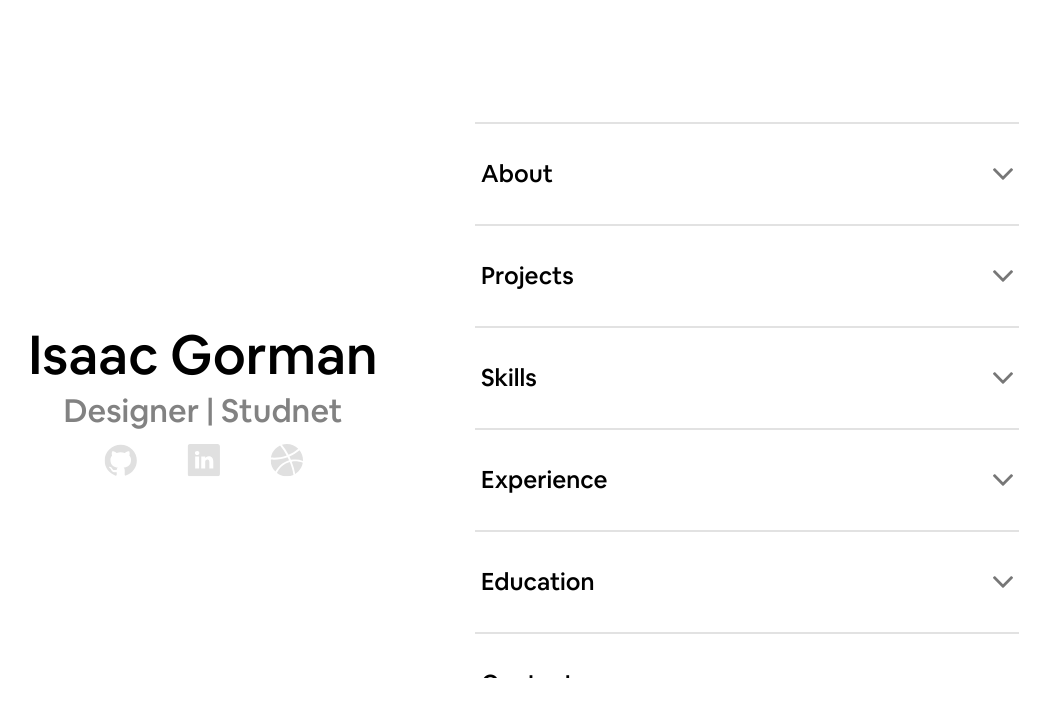
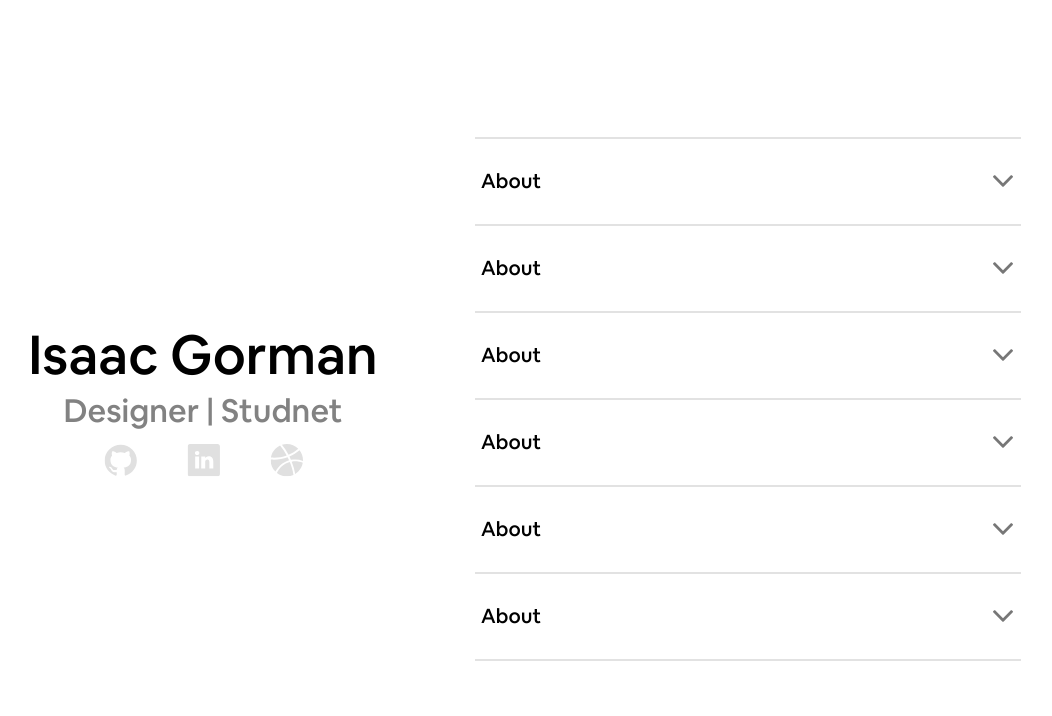
Before and after one commit to isaac-gorman/resume, a React (Create React App) app in the folder my_resume/: page / in a window 1280 px wide. Shown: the top 716 px of the page, without its empty margins (165-1217 px from the left). Built offline with nearby package versions, Linux system fonts and the light colour scheme.

Commit message:
... Fernando Martinez told me so

```diff
--- a/my_resume/src/Components/Credentials/About.js
+++ b/my_resume/src/Components/Credentials/About.js
@@ -2,19 +2,26 @@ import React from 'react';
 import styled from "styled-components";
 
 const AboutWrapper = styled.div`
-    padding: 20px;
+    width: 90%;
+    margin-left: 14px;
+    @media (min-width: 1024px) {
+        margin-left: 24px;
+    }
 `;
 
 const Text = styled.p`
+margin-top: 0px;
+margin-bottom: 43px;
 font-family: 'book';
 font-weight: normal;
 color: #4F4F4F;
 font-size: 14px;
 text-align: left;
-
+margin-bottom: 30px;
 @media (min-width: 1024px) {
-    font-size: 16px;
-  }
+    margin-bottom: 43px;
+    font-size: 18px;
+}
 `
 
 
--- a/my_resume/src/Components/Credentials/Accordion.css
+++ b/my_resume/src/Components/Credentials/Accordion.css
@@ -28,15 +28,15 @@
 
   @media (min-width: 1024px) {
     .accordion {
-      height: 100px;
+      height: 85px;
     }
   }
 
   /* Add a background color to the button if it is clicked on (add the .active class with JS), and when you move the mouse over it (hover) */
-  /* .accordion:hover,
+ /* .accordion:hover,
   .active {
-    background-color: #ccc; */
-  /* } */
+    background-color: #ccc;
+  } */
 
   /* Style the accordion content title */
   .accordion__title {
@@ -47,7 +47,7 @@
   }
   @media (min-width: 1024px) {
     .accordion__title {
-      font-size: 24px;
+      font-size: 20px;
     }
   }
 
--- a/my_resume/src/Components/Credentials/Projects.js
+++ b/my_resume/src/Components/Credentials/Projects.js
@@ -4,20 +4,26 @@ import styled from "styled-components";
 const ProjectsWrapper = styled.div`
     display: flex;
     flex-direction: column;
-    // height: 400px;
+    margin-left: 14px;
+    @media (min-width: 1024px) {
+        margin-left: 24px;
+    }
 `;
 
 const ProjectsContainer = styled.div`
     display: flex;
     // height: 400px;
-    margin-bottom: 20px;
+    margin-bottom: 30px;
+    @media (min-width: 1024px) {
+        margin-bottom: 43px;
+    }
 `;
 
 // ----- Year ---------------------
 const YearColumn = styled.div`
     height: 100%;
     width: 20%;
-    background-color: lightgreen;
+    // background-color: lightgreen;
     // display: flex;
     // justify-content: start;
     // align-items: start;
@@ -25,6 +31,7 @@ const YearColumn = styled.div`
 
 const Year = styled.p`
     margin-top: 0px;
+    margin-bottom: 0px;
     font-family: 'light';
     font-weight: normal;
     color: #828282;
@@ -32,7 +39,7 @@ const Year = styled.p`
     text-align: left;
 
     @media (min-width: 1024px) {
-        font-size: 16px;
+        font-size: 18px;
     }
 `;
 // ----- Year ---------------------
@@ -40,34 +47,47 @@ const Year = styled.p`
 const ProjectInfo = styled.div`
     height: 100%;
     width: 80%;
-    background-color: lightblue;
+    // background-color: lightblue;
     display: flex;
     flex-direction: column;
+
 `;
 
 const ProjectNameLink = styled.a`
-    text-decoration: none;
-    font-family: 'light';
+    text-decoration: underline;
+    font-family: 'medium';
     font-weight: normal;
-    color: #828282;
+    color: #4F4F4F;
     font-size: 14px;
     text-align: left;
+
+    &:hover {
+        color: #9ab8e9;
+      }
+      &:active {
+        color: #144ba6;
+      }
+
     @media (min-width: 1024px) {
-        font-size: 16px;
+        font-size: 20px;
     }
 `;
 
 const ProjectDescription = styled.p`
-    font-family: 'light';
+    font-family: 'book';
     font-weight: normal;
-    color: #828282;
+    color: #4F4F4F;
     font-size: 14px;
     text-align: left;
 
+    margin-top: 0px;
+    margin-bottom: 0px;
+
     @media (min-width: 1024px) {
-        font-size: 16px;
+        font-size: 18px;
     }
 `;
+
 function Projects() {
     return(
         <ProjectsWrapper>
@@ -76,7 +96,7 @@ function Projects() {
                     <Year>2020</Year>
                 </YearColumn>
                 <ProjectInfo>
-                        <ProjectNameLink href={"https://www.google.com"} target="_blank" >kin cook</ProjectNameLink>
+                        <ProjectNameLink href={"https://github.com/isaac-gorman/kin-cook"} target="_blank" >kin cook ></ProjectNameLink>
                         <ProjectDescription>Easiest way to maintain tradition through the dishes you love.</ProjectDescription>
                 </ProjectInfo>
             </ProjectsContainer>
--- a/my_resume/src/Components/PageContainer.js
+++ b/my_resume/src/Components/PageContainer.js
@@ -11,8 +11,12 @@ const PageWrapper = styled.div`
     width: 100vw;
     // background: #FFF6F6;
     display: flex;
-    // justify-content: center;
+    justify-content: center;
     align-items: center;
+
+    @media (min-width: 1024px) {
+        // flex-direction: column;
+      }
 `;
 
 const InnerBounds = styled.div`
@@ -22,13 +26,13 @@ const InnerBounds = styled.div`
     // background: #FFECEC;
     display: flex;
     flex-direction: column;
-    justify-content: space-around;
+    // justify-content: space-around;
     align-items: center;
 
     @media (min-width: 1024px) {
         flex-direction: row;
-        justify-content: center;
-        align-items: center;
+        // justify-content: center;
+        // align-items: center;
       }
 `;
 
@@ -41,12 +45,12 @@ const IntroBounds = styled.div`
     display: flex;
     flex-direction: column;
     justify-content: center;
-    align-items: center;
+    // align-items: center;
     @media (min-width: 1024px) {
         flex-direction: row;
 
-        height: 100%;
-        width: 100%;
+        height: 80%;
+        width: 50%;
       }
 `;
 
@@ -62,27 +66,23 @@ const CredentialsBounds = styled.div`
 
 
     @media (min-width: 1024px) {
-        // height: 100%;
-        width: 100%;
-
-        overflow: hidden;
-        overflow-y: scroll;
+        height: 70%;
+        width: 50%;
+        margin-top: 0px;
+        margin-bottom: 0px;
+        // background: blue;
       }
 `;
 
 const DesktopCredentialsBounds = styled.div`
     @media (min-width: 1024px) {
+        width: 50%;
+        height: 100%;
         display: flex;
         flex-direction: column;
-        justify-content: center;
-        align-items: center;
-
-        // height: 600px;
-        width: 80%;
-        background: green;
+        justify-content: space-around;
       }
 `;
-
 
 
 function PageConatiner() {
@@ -92,12 +92,23 @@ function PageConatiner() {
              <IntroBounds>
                 <Intro/>
              </IntroBounds>
+             {/* <DesktopCredentialsBounds> */}
+                {/* <CredentialsHeader/> */}
                 <CredentialsBounds>
-                 {/* <DesktopCredentialsBounds> */}
                     <LineBreak/>
                     <Accordion title="About" content={<About/>} />
                     <LineBreak/>
-                <Accordion title="Projects" content={<Projects/>} />
+                    <Accordion title="About" content={<Projects/>} />
+                    <LineBreak/>
+                    <Accordion title="About" content={<About/>} />
+                    <LineBreak/>
+                    <Accordion title="About" content={<About/>} />
+                    <LineBreak/>
+                    <Accordion title="About" content={<About/>} />
+                    <LineBreak/>
+                    <Accordion title="About" content={<About/>} />
+                    <LineBreak/>
+                    {/* <Accordion title="Projects" content={<Projects/>} />
                     <LineBreak/>
                     <Accordion title="Skills" content={<Intro/>} />
                     <LineBreak/>
@@ -106,9 +117,10 @@ function PageConatiner() {
                     <Accordion title="Education" content={<Intro/>} />
                     <LineBreak/>
                     <Accordion title="Contact" content={<Test/>} />
-                <LineBreak/>
+                    <LineBreak/> */}
+             </CredentialsBounds>
+             {/* <CredentialsFooter/> */}
              {/* </DesktopCredentialsBounds> */}
-             </CredentialsBounds>
             </InnerBounds>
         </PageWrapper>
     )
```
Also changed, not shown: 1 other file (tests, documents, lock files or other folders). Lines whose indentation alone changed are shown as unchanged.
